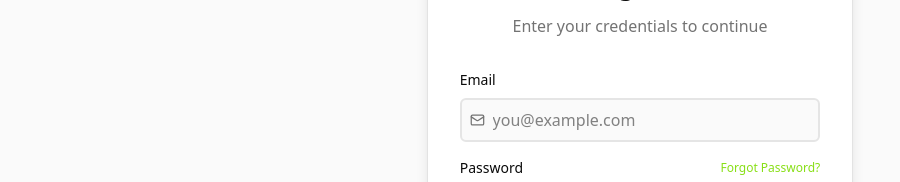
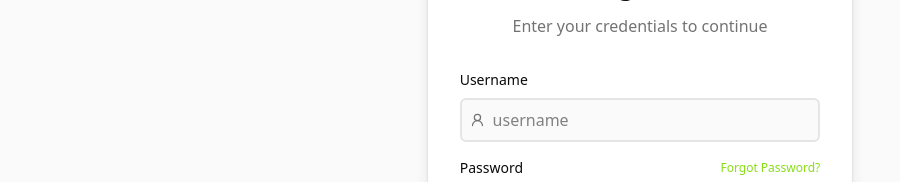
Before and after one commit to aehamdy/athlo-store, a Next.js app: page /en/login in a window 1280 px wide. Shown: the part 276-458 px from the top of the page, without its empty margins (0-900 px from the left). Built offline with nearby package versions, Linux system fonts and the light colour scheme.

Commit message:
Feat: Create PasswordInput component auth types

```diff
--- a/features/auth/components/login-form/LoginForm.tsx
+++ b/features/auth/components/login-form/LoginForm.tsx
@@ -1,32 +1,26 @@
 "use client";
 
-import { useState } from "react";
 import Icon from "../../../../components/shared/Icon";
 import Link from "next/link";
 import ROUTES from "@/lib/routes";
+import PasswordInput from "../shared/PasswordInput";
 
 function LoginForm() {
-  const [showPassword, setShowPassword] = useState(true);
-
-  const handleShowPassword = () => {
-    setShowPassword((val) => !val);
-  };
-
   return (
     <form action="" className="flex flex-col items-center gap-lg w-full">
       <div className="flex flex-col gap-md w-full">
         <div className="flex flex-col gap-xs w-full">
           <label htmlFor="email" className="text-sm">
-            Email
+            Username
           </label>
 
           <div className="flex items-center gap-2 p-xs bg-field border-2 border-subtler focus-within:border-2 focus-within:border-accent-strong rounded-sm">
-            <Icon name="Mail" />
+            <Icon name="UserRound" />
             <input
-              type="email"
-              name="email"
-              id="email"
-              placeholder="you@example.com"
+              type="text"
+              name="username"
+              id="username"
+              placeholder="username"
               className="w-full outline-none"
             />
           </div>
@@ -46,25 +40,7 @@ function LoginForm() {
             </Link>
           </div>
 
-          <div className="flex items-center gap-2 p-xs bg-field border-2 border-subtler focus-within:border-2 focus-within:border-accent-strong rounded-sm">
-            <Icon name="Lock" />
-
-            <input
-              type={showPassword ? "password" : "text"}
-              name="password"
-              id="password"
-              placeholder="••••••••"
-              className="w-full outline-none"
-            />
-
-            <button
-              type="button"
-              onClick={handleShowPassword}
-              className="hover:primary-dark dark:hover:primary-light cursor-pointer"
-            >
-              <Icon name={showPassword ? "Eye" : "EyeClosed"} />
-            </button>
-          </div>
+          <PasswordInput />
         </div>
       </div>
 
--- /dev/null
+++ b/features/auth/components/shared/PasswordInput.tsx
@@ -0,0 +1,36 @@
+"use client";
+
+import Icon from "@/components/shared/Icon";
+import { useState } from "react";
+
+function PasswordInput() {
+  const [showPassword, setShowPassword] = useState(true);
+
+  const handleShowPassword = () => {
+    setShowPassword((val) => !val);
+  };
+
+  return (
+    <div className="flex items-center gap-2 p-xs bg-field border-2 border-subtler focus-within:border-2 focus-within:border-accent-strong rounded-sm">
+      <Icon name="Lock" />
+
+      <input
+        type={showPassword ? "password" : "text"}
+        name="password"
+        id="password"
+        placeholder="••••••••"
+        className="w-full outline-none"
+      />
+
+      <button
+        type="button"
+        onClick={handleShowPassword}
+        className="hover:primary-dark dark:hover:primary-light cursor-pointer"
+      >
+        <Icon name={showPassword ? "Eye" : "EyeClosed"} />
+      </button>
+    </div>
+  );
+}
+
+export default PasswordInput;
--- /dev/null
+++ b/features/auth/types/auth.types.ts
@@ -0,0 +1,13 @@
+export type LoginRequest = {
+  email: string;
+  password: string;
+};
+
+export type LoginResponse = {
+  accessToken: string;
+  refreshToken: {
+    userName: string;
+    tokenString: string;
+    expireAt: string;
+  };
+};
```
